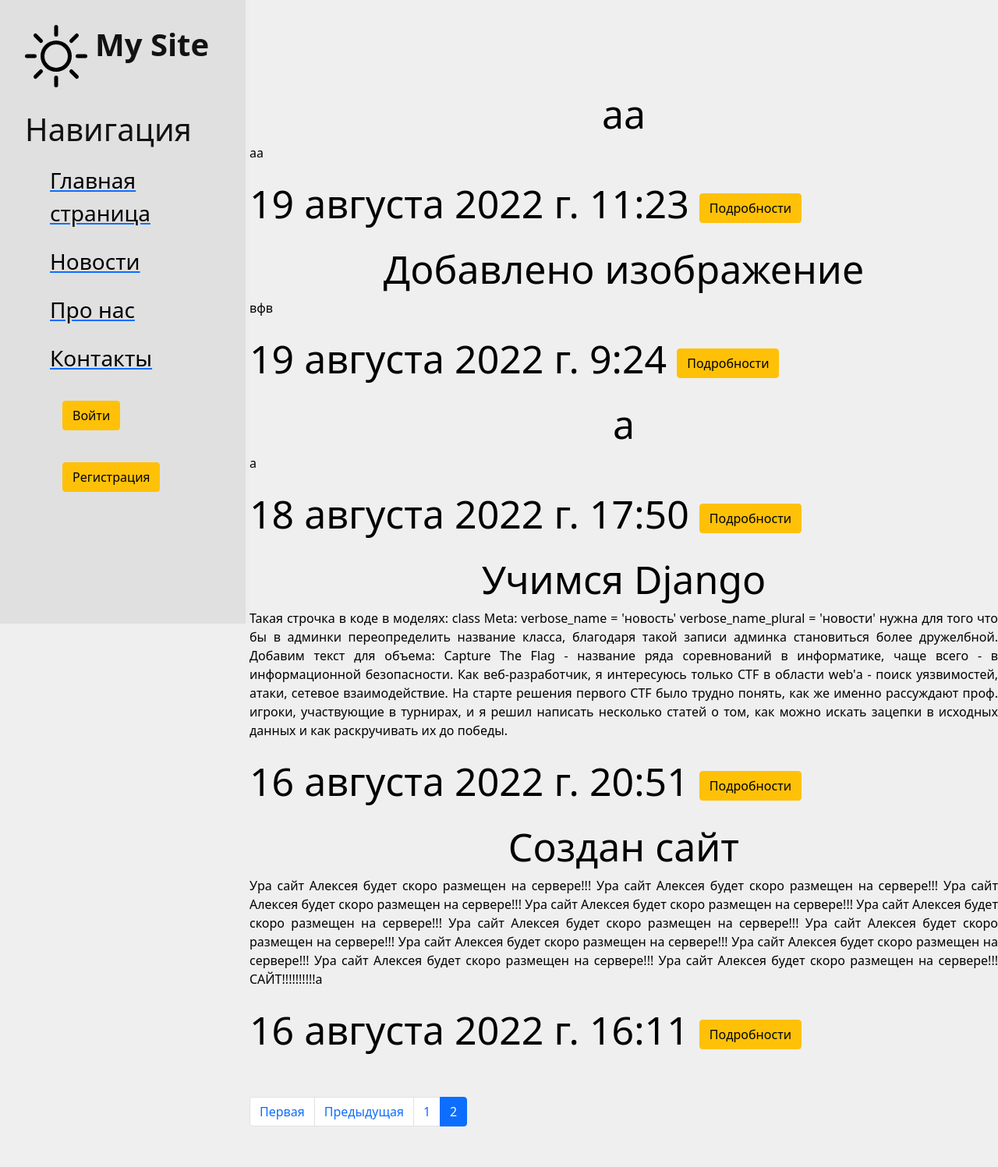
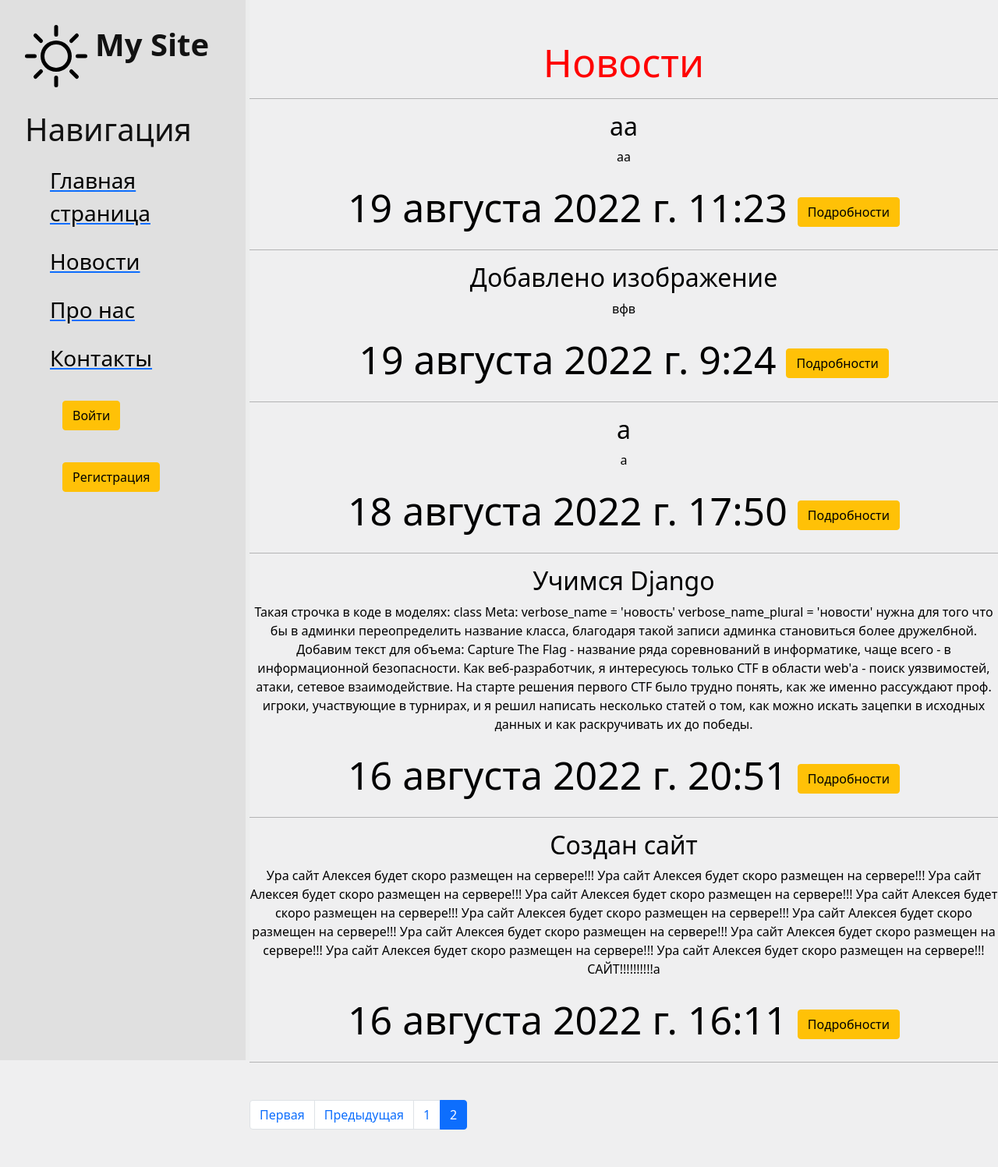
Before and after one commit to van799/my_news_blog, a Django app: page /news/?page=2 in a window 1280 px wide. Shown: the whole page at 78% size. Before the commit the page ends 1445 px from the top, so only its background shows below. Run offline with Django 4.2, Linux system fonts and the light colour scheme; data comes from the database, SQL or seed files in the repository; both versions use the stored data as it was after the commit; some libraries are stand-ins or nearby versions.

Commit message:
Доработана страница отображения новостей, исправлена отображение изображений пользователя, устранена ошибка при выходе пользователя из системы

```diff
--- a/main/form.py
+++ b/main/form.py
@@ -6,4 +6,4 @@
 class MainForm(forms.IndexNews):
     class Meta:
         model = IndexNews
-        fields = ['title', 'text', 'image']
+        fields = ['title', 'data', 'text', 'image']
--- a/main/models.py
+++ b/main/models.py
@@ -8,6 +8,7 @@
 class IndexNews(models.Model):
     author = models.ForeignKey(User, on_delete=models.CASCADE, verbose_name='Автор')
     title = models.CharField(max_length=100)
+    data = models.DateTimeField(auto_now=True)
     text = models.TextField('Текст заглавной странице')
     image = models.ImageField(
         'Картинка',
--- a/main/static/main/css/main.css
+++ b/main/static/main/css/main.css
@@ -6,7 +6,7 @@
     background: #E0E0E0;
     width: 25%;
     padding: 2.5%;
-    height: 100vh;
+    height: 170vh;
     color: #121212;
     border-right: 5px solid #ECEDED;
 }
@@ -47,13 +47,22 @@
 main .features {
     float: left;
     color: #000000;
-    margin-top: 100px;
-    text-align: justify;
+    margin-top: 50px;
+    text-align: center;
     width: 75%;
     }
 
+main .pic-block {
+    margin-left: auto;
+    margin-right: auto;
+
+    width: 30%;
+    }
+
+
 main .features h1 {
     font-size: 50px;
+    color: red;
     text-align: center;
     }
 
--- a/main/views.py
+++ b/main/views.py
@@ -5,10 +5,8 @@
 
 
 def index(request):
-    if request.user:
-        news = News.objects.filter(author=request.user)
-    else:
-        news = News.objects.order_by('-data')
+
+    news = News.objects.all()
 
     paginator = Paginator(news, 5)
     page_number = request.GET.get('page')
--- a/news/templates/news/news_home.html
+++ b/news/templates/news/news_home.html
@@ -6,19 +6,26 @@
 {% block content %}
     <dev class="features">
 
-
+        <h1>Новости</h1>
+        <hr>
         <p>{% if news_page %}
                 {% for new in news_page  %}
-                    <h1>{{ new.title }}</h1>
+                    <h2>{{ new.title }}</h2>
+
+                    <p>{{ new.text }}</p>
+
+                    <div class="pic-block">
                     {% thumbnail new.image "400x200" crop="center" upscale=True as im %}
                         <img class="card-img my-2" src="{{ im.url }}">
                     {% endthumbnail %}
-                    <p>{{ new.text }}</p>
+                    </div>
+
 
                     <dev class="batton-news">
                         {{ new.data }}
                         <a href="{% url 'news_detail' new.id %}"><button class="btn btn-warning">Подробности</button></a></p>
                     </dev>
+                    <hr>
                 {% endfor %}
         {% else %}
             <p>У вас нету записей. Добавте новости</p>
```
Also changed, not shown: main/templates/main/index.html (+6 -1 lines), news/templates/news/news_detail.html (+10 -4 lines), db.sqlite3, main/migrations/0002_indexnews_data.py (added).
